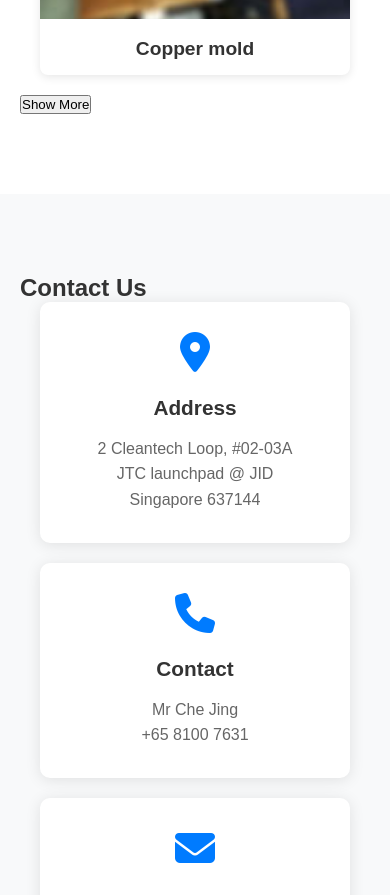
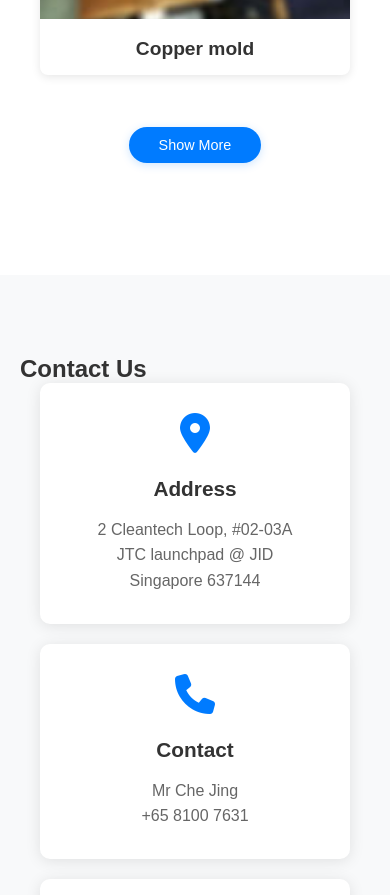
Before and after one commit to santhoshkumarsk14/idsg, a plain HTML site: page index.html in a window 390 px wide. Shown: the part 3493-4388 px from the top of the page. Drawn offline with nearby package versions, Linux system fonts and the light colour scheme.

Commit message:
Assistant checkpoint: Update show more button styling for all devices
Assistant generated file changes:
- static/css/style.css: Add complete show more button styling

---

User prompt:

the show more button doesn't have styling on both the mobile and the desktop

```diff
--- a/static/css/style.css
+++ b/static/css/style.css
@@ -305,3 +305,34 @@ body {
         grid-template-columns: repeat(2, 1fr);
     }
 }
+
+.show-more-btn {
+    display: block;
+    width: fit-content;
+    margin: 3rem auto;
+    padding: 12px 40px;
+    background: #007bff;
+    color: white;
+    border: none;
+    border-radius: 25px;
+    cursor: pointer;
+    transition: all 0.3s ease;
+    font-size: 1rem;
+    font-weight: 500;
+    box-shadow: 0 2px 10px rgba(0,123,255,0.2);
+    text-align: center;
+}
+
+.show-more-btn:hover {
+    background: #0056b3;
+    transform: translateY(-2px);
+    box-shadow: 0 4px 15px rgba(0,123,255,0.3);
+}
+
+@media (max-width: 768px) {
+    .show-more-btn {
+        padding: 10px 30px;
+        font-size: 0.9rem;
+        margin: 2rem auto;
+    }
+}
```
